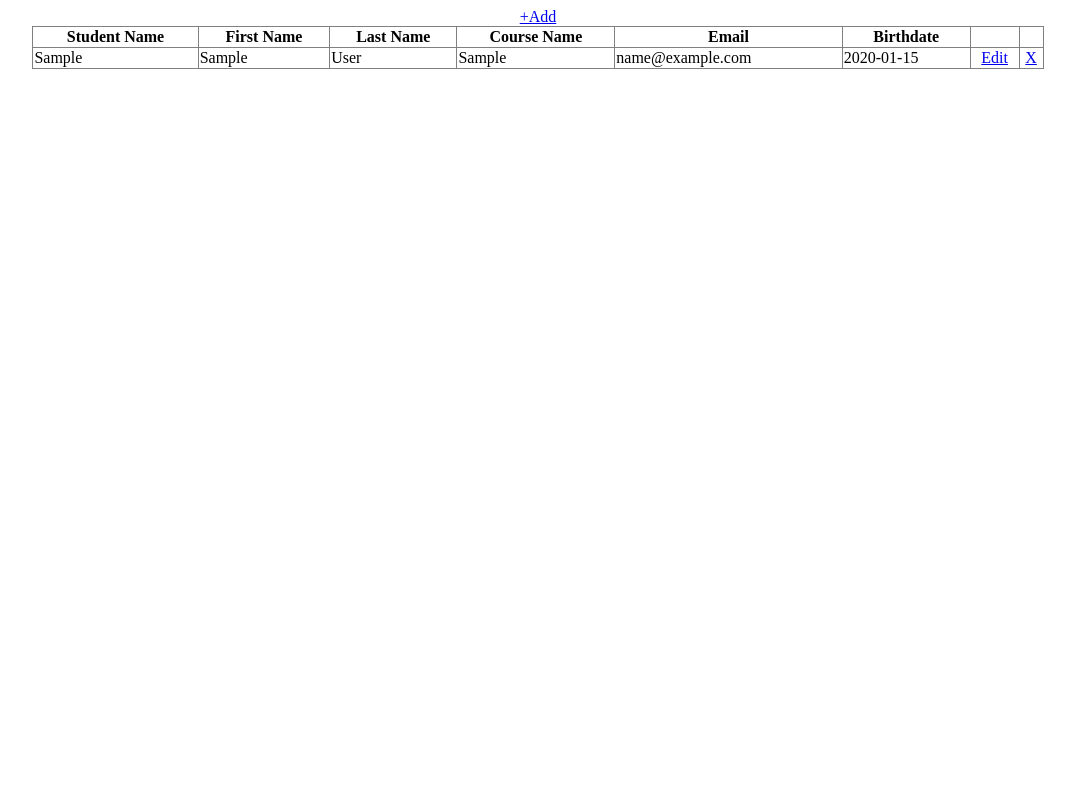
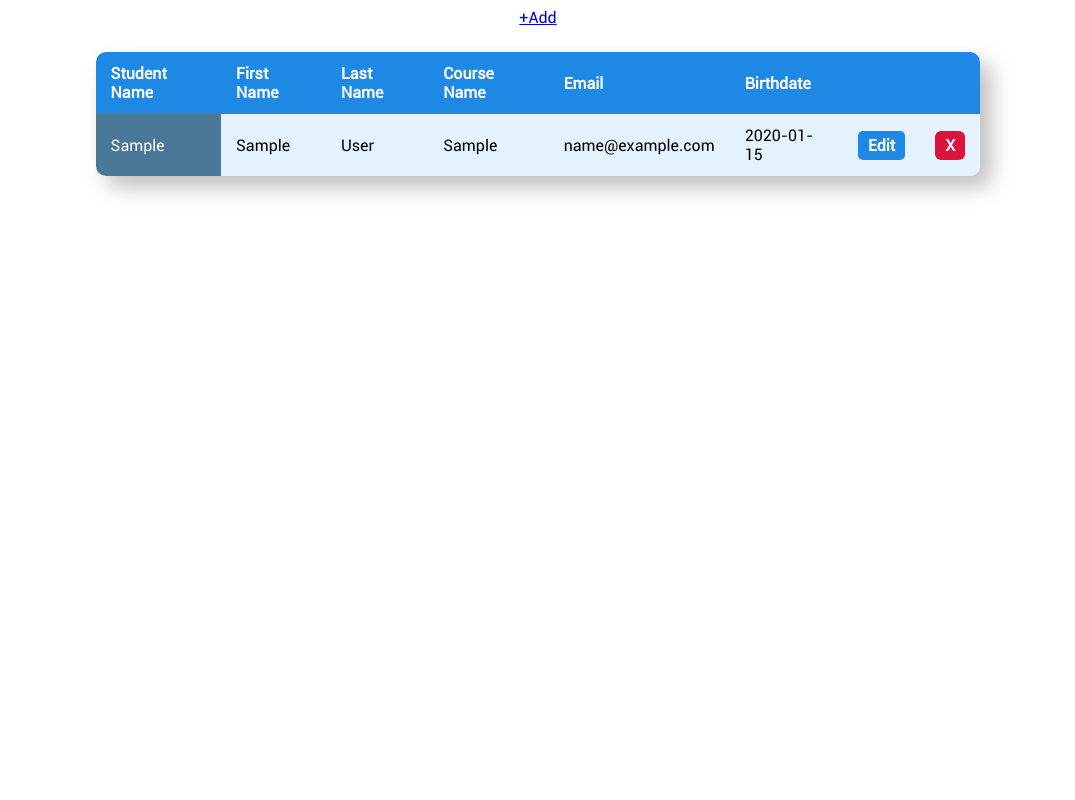
Before and after one commit to myeonzz/DBMS, a PHP site: page / in a window 1280 px wide. Shown: the whole page, without its empty margins (102-1177 px from the left). Run offline with PHP 8.4, Linux system fonts and the light colour scheme; tables that the repository leaves empty hold one stand-in row (values such as "Sample post").

Commit message:
1:04 1705

```diff
--- /dev/null
+++ b/CSS/table.css
@@ -0,0 +1,86 @@
+table {
+    width: 70%;
+    border-collapse:separate;
+    border-spacing: 10px;
+    border-radius: 10px;
+    margin: 25px 0;
+    font-family: 'Arial', sans-serif;
+box-shadow:  11px 11px 22px #bebebe,
+             -11px -11px 22px #ffffff;
+    overflow: hidden;
+}
+
+table thead tr {
+    background-color: #009879;
+    color: #ffffff;
+    text-align: left;
+}
+
+table th,table td {
+    padding: 12px 15px;
+}
+
+.tableheader {
+    background-color: #1E88E5 !important;
+    color: #ffffff;
+    text-align: left;
+}
+
+
+td:nth-child(1) {
+    background-color: #ffffff;
+    color: #000000;
+}
+
+tr:nth-of-type(even) td:nth-child(1) {
+    background-color: #4a7797 ;
+    color: #ffffff;
+}
+
+tr:nth-of-type(odd) td:nth-child(1) {
+    background-color: #3c7096 ;
+    color: #ffffff;
+}
+
+ tr:nth-of-type(odd) {
+    background-color: #c8d7e2 ;
+}
+
+table tbody tr:nth-of-type(even) {
+    background-color: #E3F2FD ;
+}
+
+.delbutt{
+    background-color: crimson;
+    font-weight: bold;
+    color: white;
+    text-decoration: none;
+    padding: 5px 10px;
+    border-radius: 20%;
+    transition: background-color 0.3s;
+}
+.delbutt:hover{
+    animation: ease-out 0.5s;
+    background-color: rgb(110, 10, 30);
+}
+
+.editbutt{
+    background-color: #1E88E5 ;
+    font-weight: bold;
+    color: white;
+    text-decoration: none;
+    padding: 5px 10px;
+    border-radius: 5px;
+    transition: background-color 0.3s;
+}
+.editbutt:hover{
+    animation: ease-out 0.5s;
+    background-color: rgb(10, 30, 110);
+}
+
+@media (max-width: 768px) {
+    table {
+        display: block;
+        overflow-x: auto;
+    }
+}
--- a/index.php
+++ b/index.php
@@ -1,19 +1,31 @@
 <html>
 <head>
     <title>Student Record</title>
+    <link rel="stylesheet" href="CSS/table.css">
 </head>
+<style>
+    @font-face {
+    font-family: "Roboto";
+    src: url(Fonts/Roboto-Regular.ttf) format('truetype');
+}
+
+*{
+    font-family: 'Roboto', sans-serif;
+}
+</style>
 <?php $conn = mysqli_connect("localhost", "root", "", "student"); ?>
 <body>
     <center>
         <a href="form.php">+Add </a>
-        <table border="1" width="80%" style="border-collapse:collapse;">
-            <tr>
+        <table  width="80%" style="border-collapse:collapse;">
+            <tr class="tableheader">
                 <th>Student Name</th>
                 <th>First Name</th>
                 <th>Last Name</th>
                 <th>Course Name</th>
                 <th>Email</th>
                 <th>Birthdate</th>
+                <th>&nbsp;</th>
                 <th>&nbsp;</th>
             </tr>
             <?php
@@ -27,9 +39,9 @@
                 <td><?php echo $row['course']; ?></td>
                 <td><?php echo $row['email']; ?></td>
                 <td><?php echo $row['bday']; ?></td>
-                <td align="center"><a href="edit.php? studentnum=<?php echo
+                <td align="center"><a class="editbutt" href="edit.php? studentnum=<?php echo
                 $row['studentnum'];?>">Edit</a></td>
-                <td align="center"><a href="delete.php? studentnum=<?php echo
+                <td align="center"><a class="delbutt" href="delete.php? studentnum=<?php echo
                 $row['studentnum'];?>" onclick="return confirm('Are you sure sure you want to delete this record?');">X</a></td>
             </tr>
             <?php
```
Also changed, not shown: delete.php (+12 -0 lines), Fonts/Roboto-Black.ttf (added), Fonts/Roboto-BlackItalic.ttf (added), Fonts/Roboto-Bold.ttf (added), Fonts/Roboto-BoldCondensed.ttf (added), Fonts/Roboto-BoldCondensedItalic.ttf (added), Fonts/Roboto-BoldItalic.ttf (added), Fonts/Roboto-Condensed.ttf (added), Fonts/Roboto-CondensedItalic.ttf (added), Fonts/Roboto-Italic.ttf (added), Fonts/Roboto-Light.ttf (added), Fonts/Roboto-LightItalic.ttf (added), Fonts/Roboto-Medium.ttf (added), Fonts/Roboto-MediumItalic.ttf (added), 4 more files.
